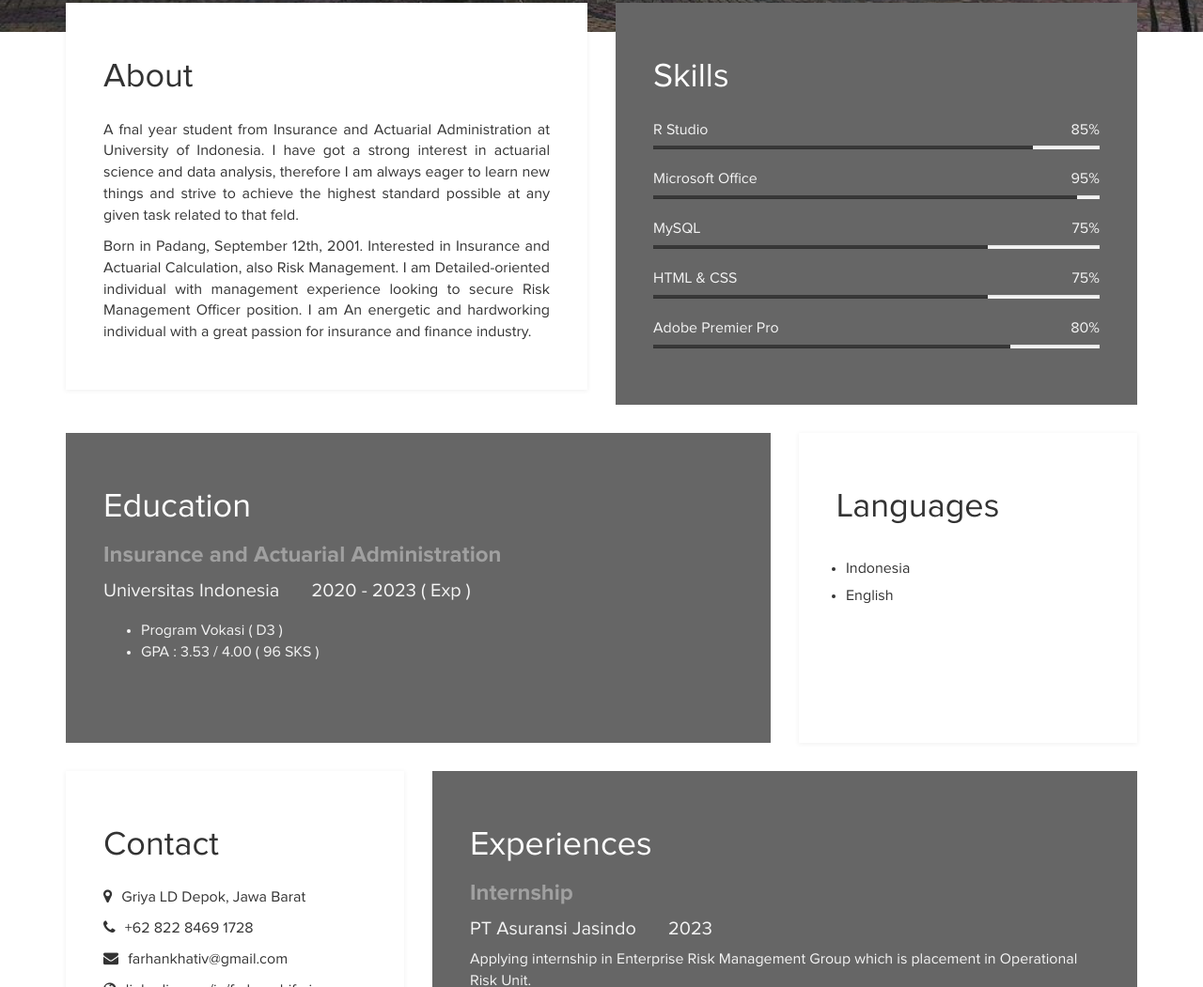
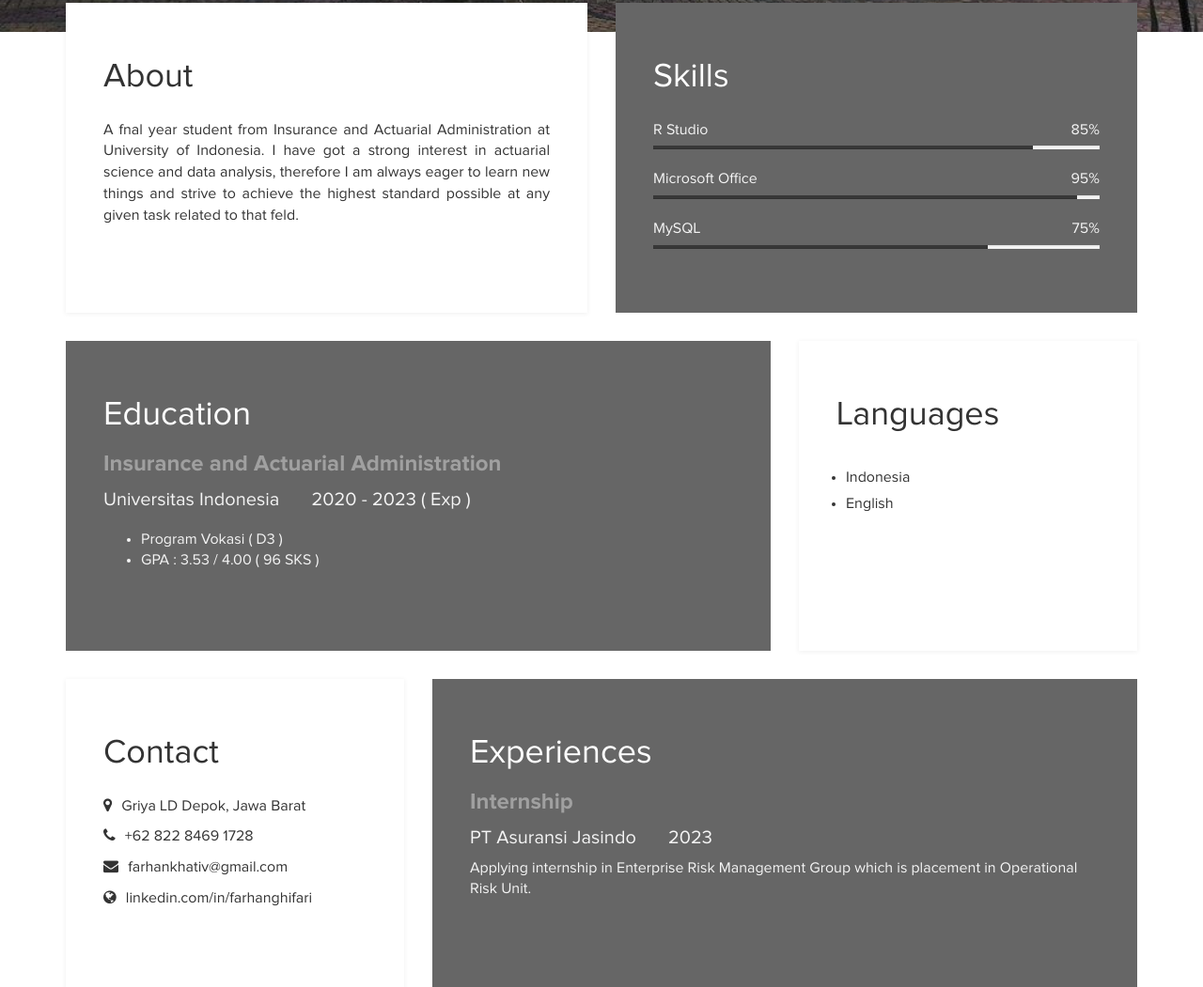
Before and after one commit to rapyourbabe/rapyourbabe, a plain HTML site: page index.html in a window 1280 px wide. Shown: the part 766-1817 px from the top of the page at 94% size. Drawn offline with Linux system fonts and the light colour scheme.

Commit message:
Update index.html

```diff
--- a/index.html
+++ b/index.html
@@ -45,9 +45,6 @@
 				<p align="justify">A fnal year student from Insurance and Actuarial Administration at University of Indonesia. I have got a strong interest in
 					actuarial science and data analysis, therefore I am always eager to learn new things and strive to achieve the highest standard
 					possible at any given task related to that feld.</p>
-				<p align="justify">Born in Padang, September 12th, 2001. Interested in Insurance and Actuarial Calculation, also Risk Management.
-					I am Detailed-oriented individual with management experience looking to secure Risk Management Officer position. I am An energetic and hardworking
-					individual with a great passion for insurance and finance industry.</p>
 			</div>
 		</div>
 		<div class="col-md-6 col-sm-12">
@@ -70,18 +67,6 @@
 					<div class="progress">
 						<div class="progress-bar progress-bar-primary" role="progressbar"
                         aria-valuenow="75" aria-valuemin="0" aria-valuemax="100" style="width: 75%;"></div>
-					</div>
-				<strong>HTML & CSS</strong>
-				<span class="pull-right">75%</span>
-					<div class="progress">
-						<div class="progress-bar progress-bar-primary" role="progressbar"
-						aria-valuenow="75" aria-valuemin="0" aria-valuemax="100" style="width: 75%;"></div>
-					</div>
-				<strong>Adobe Premier Pro</strong>
-				<span class="pull-right">80%</span>
-					<div class="progress">
-						<div class="progress-bar progress-bar-primary" role="progressbar"
-						aria-valuenow="80" aria-valuemin="0" aria-valuemax="100" style="width: 80%;"></div>
 					</div>
 			</div>
 		</div>
```
